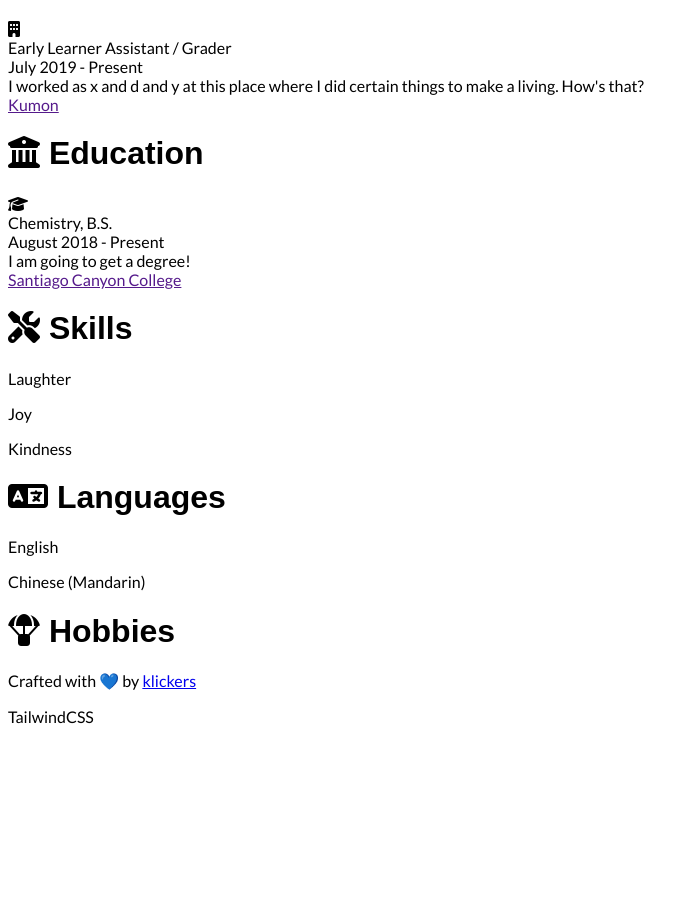
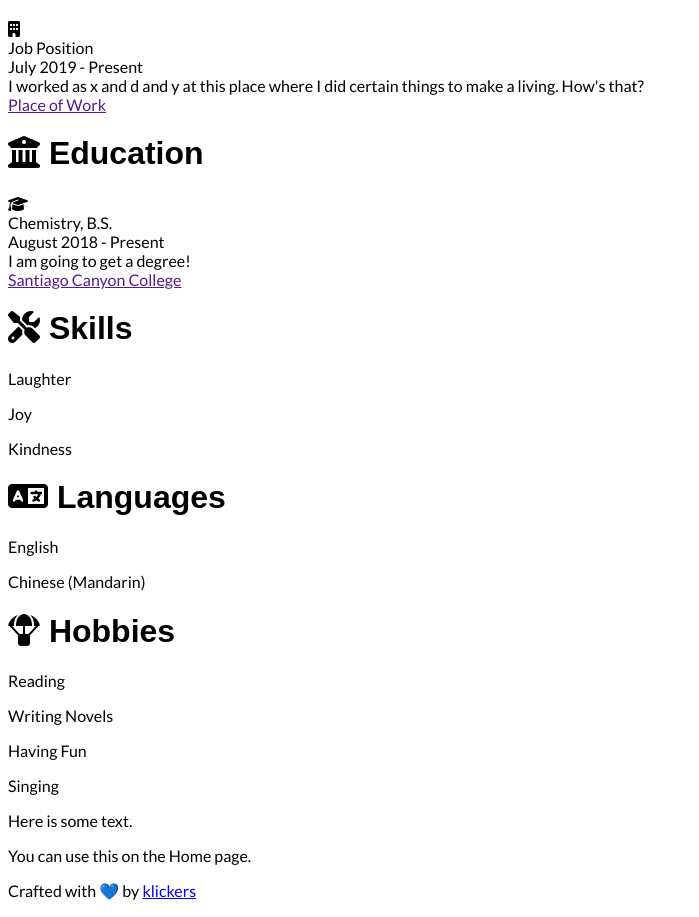
Before and after one commit to klickers/anabel, a website: page index.html in a window 1280 px wide. Shown: the part 585-1502 px from the top of the page, without its empty margins (0-699 px from the left). Before the commit the page ends 1327 px from the top, so only its background shows below. Drawn offline with Linux system fonts and the light colour scheme; a web font is replaced by a local one.

Commit message:
quick updates

```diff
--- a/before.css
+++ b/before.css
@@ -132,7 +132,7 @@ main {
     @apply h-full w-10/12 -mt-32 mb-12;
 
     .ab-content {
-        @apply -mt-12 bg-white shadow-lg rounded-lg;
+        @apply -mt-12 bg-white shadow-lg rounded-lg mb-24;
         padding: var(--padding-2y2x);
     }
 }
--- a/index.html
+++ b/index.html
@@ -9,6 +9,8 @@
         <!-- Styles -->
         <link href = "./before.css" rel = "stylesheet" />
         <!-- include your own stylesheets below this line -->
+
+
     </head>
 
     <body>
@@ -40,6 +42,8 @@
 
         <!-- Background, upper half -->
         <div class = "ab-background"></div>
+
+
 
 
         <!--
@@ -75,7 +79,7 @@
                                 </div>
                                 <div class = "ab-card-cards-content">
                                     <div class = "ab-card-cards-title">
-                                        Early Learner Assistant / Grader
+                                        Job Position
                                     </div>
                                     <div class = "ab-card-cards-time">
                                         July 2019 - Present
@@ -84,7 +88,7 @@
                                         I worked as x and d and y at this place where I did certain things to make a living.  How's that?
                                     </div>
                                     <div class = "ab-card-cards-place">
-                                        <a href = "">Kumon</a>
+                                        <a href = "">Place of Work</a>
                                     </div>
                                 </div>
                             </div>
@@ -168,10 +172,19 @@
                     </div>
                     <div class = "ab-card-content">
                         <div class = "ab-card-list">
+                            <p>Reading</p>
+                            <p>Writing Novels</p>
+                            <p>Having Fun</p>
+                            <p>Singing</p>
                         </div>
                     </div>
                 </div>
 
+            </div>
+
+            <div class = "ab-content">
+                <p>Here is some text.</p>
+                <p>You can use this on the Home page.</p>
             </div>
         </main>
 
@@ -179,7 +192,6 @@
         <!-- Footer -->
         <footer>
             <p>Crafted with &#x1F499; by <a href = "https://github.com/klickers" target = "_blank">klickers</a></p>
-            <p>TailwindCSS</p>
         </footer>
 
         <!-- scripts go here -->
```
Also changed, not shown: header.html (added, +27 -0 lines).
